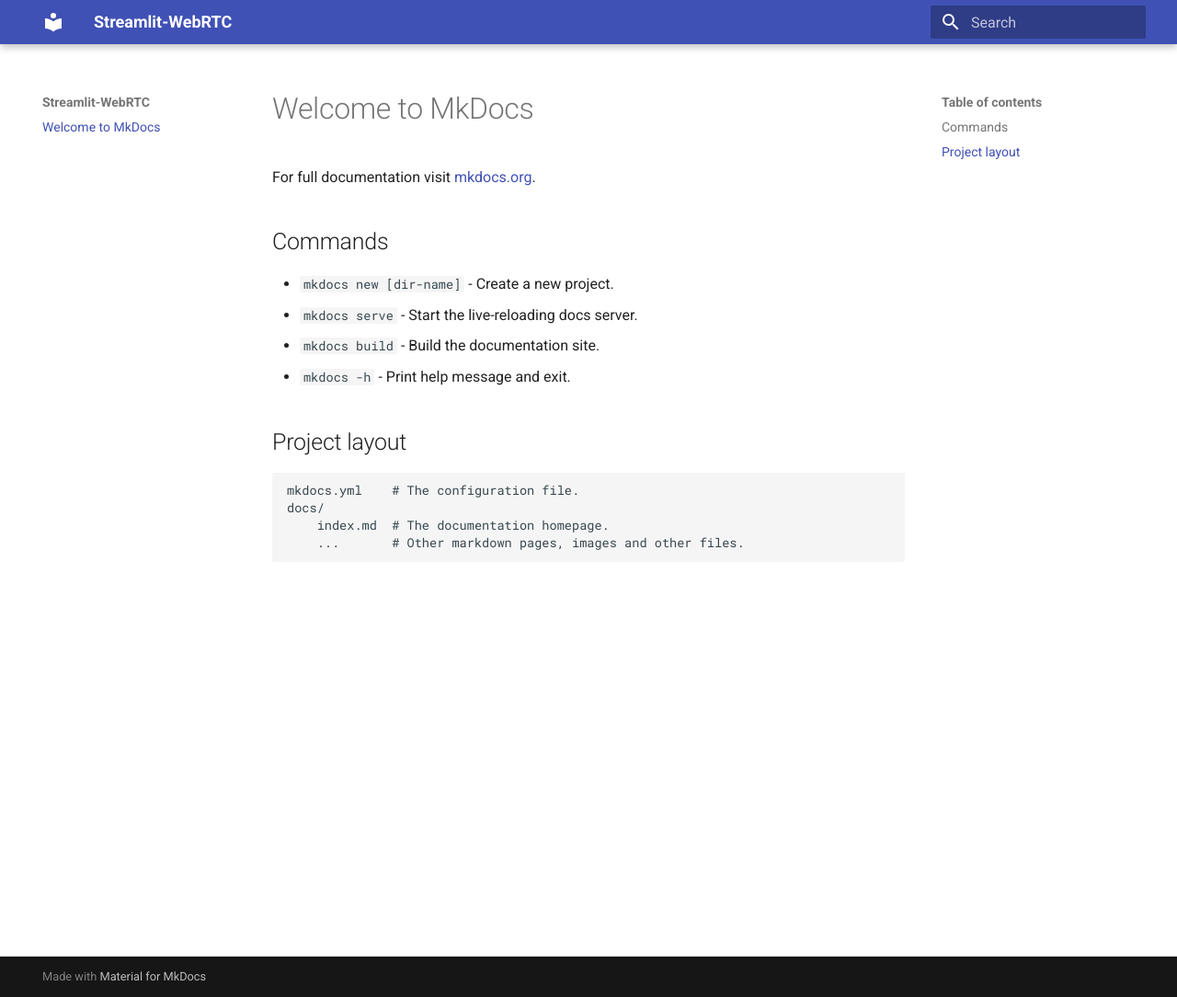
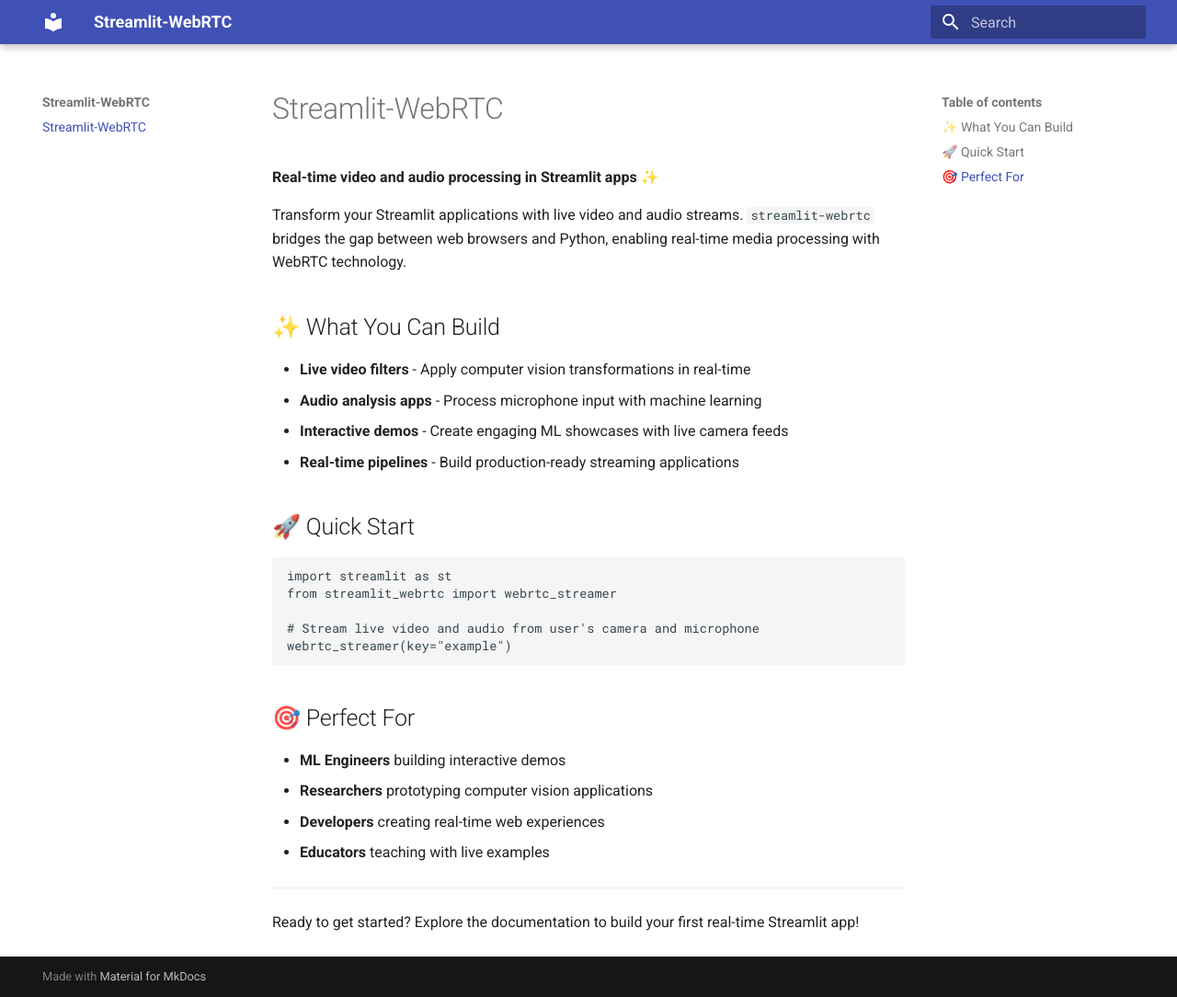
Before and after one commit to whitphx/streamlit-webrtc, an MkDocs documentation site: the page built from docs/index.md, in a window 1280 px wide and 1084 px high. Shown: the whole window at 92% size. Built offline with MkDocs 1.6.1 and Material for MkDocs 9.7.7, drawn with Linux system fonts in a browser that asks for light colours.

Commit message:
Write init index.md

````diff
--- a/docs/index.md
+++ b/docs/index.md
@@ -1,17 +1,33 @@
-# Welcome to MkDocs
+# Streamlit-WebRTC
 
-For full documentation visit [mkdocs.org](https://www.mkdocs.org).
+**Real-time video and audio processing in Streamlit apps** ✨
 
-## Commands
+Transform your Streamlit applications with live video and audio streams. `streamlit-webrtc` bridges the gap between web browsers and Python, enabling real-time media processing with WebRTC technology.
 
-* `mkdocs new [dir-name]` - Create a new project.
-* `mkdocs serve` - Start the live-reloading docs server.
-* `mkdocs build` - Build the documentation site.
-* `mkdocs -h` - Print help message and exit.
+## ✨ What You Can Build
 
-## Project layout
+- **Live video filters** - Apply computer vision transformations in real-time
+- **Audio analysis apps** - Process microphone input with machine learning
+- **Interactive demos** - Create engaging ML showcases with live camera feeds
+- **Real-time pipelines** - Build production-ready streaming applications
 
-    mkdocs.yml    # The configuration file.
-    docs/
-        index.md  # The documentation homepage.
-        ...       # Other markdown pages, images and other files.
+## 🚀 Quick Start
+
+```python
+import streamlit as st
+from streamlit_webrtc import webrtc_streamer
+
+# Stream live video and audio from user's camera and microphone
+webrtc_streamer(key="example")
+```
+
+## 🎯 Perfect For
+
+- **ML Engineers** building interactive demos
+- **Researchers** prototyping computer vision applications
+- **Developers** creating real-time web experiences
+- **Educators** teaching with live examples
+
+---
+
+Ready to get started? Explore the documentation to build your first real-time Streamlit app!
````
